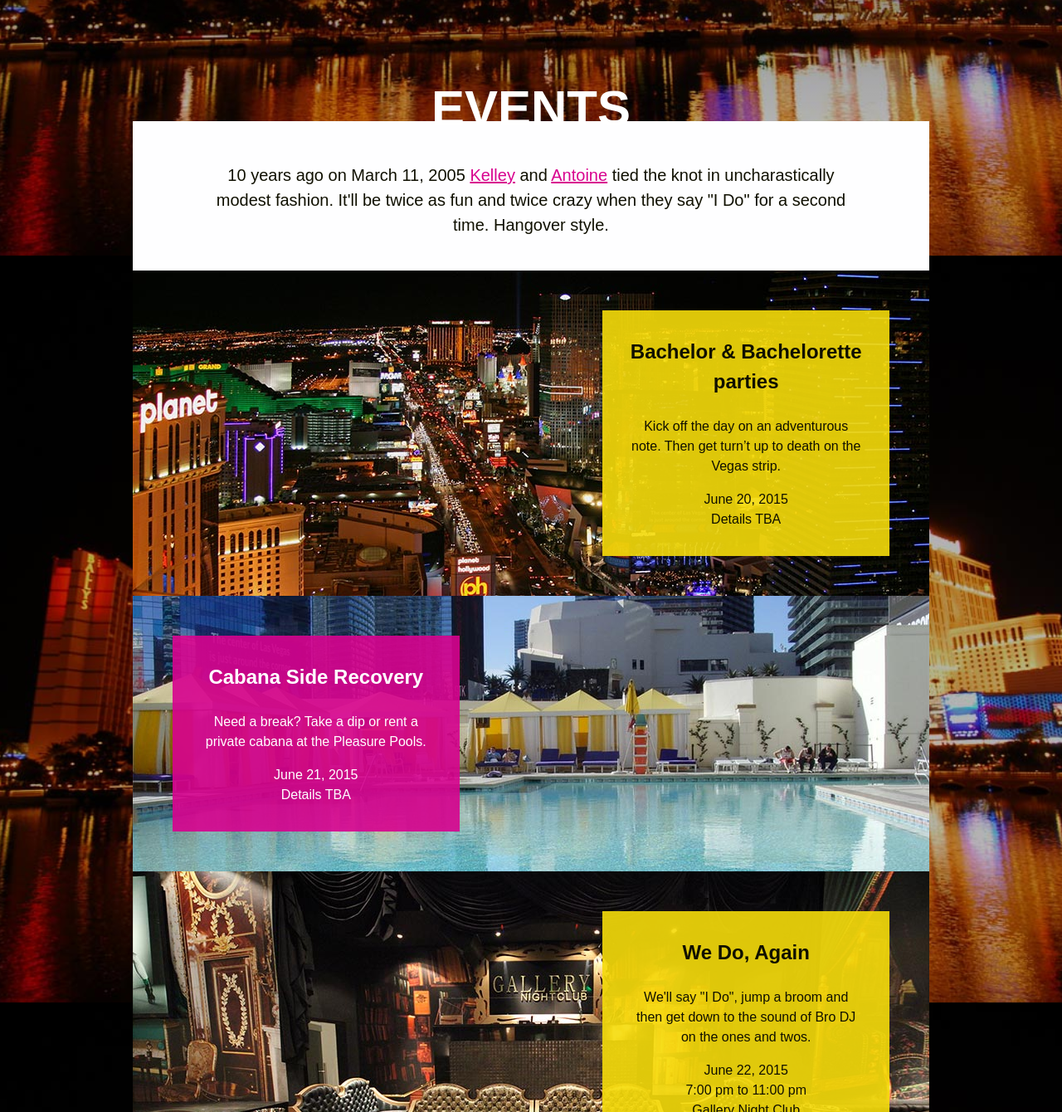
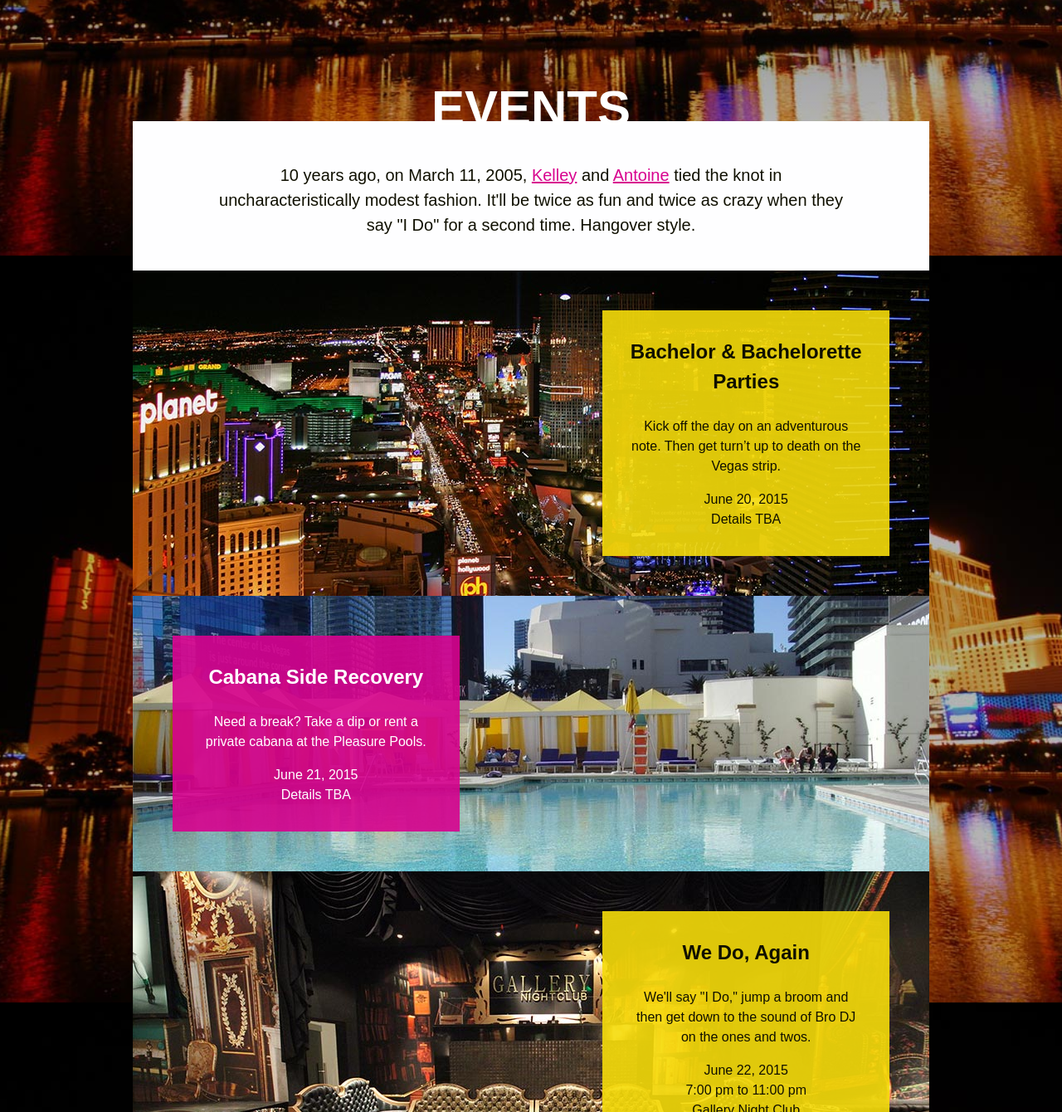
Before and after one commit to aebsr/the-do-over, a Jekyll site: the page built from index.html, in a window 1280 px wide and 1400 px high, scrolled down 532 px, cut to the strip 60-1400 px from the top of the window. Shown: the whole strip at 83% size. Built offline with Jekyll 4.4.1, drawn with Linux system fonts in a browser that asks for light colours.

Commit message:
edits and shit

```diff
--- a/_layouts/default.html
+++ b/_layouts/default.html
@@ -17,10 +17,10 @@
 
 		<article class="events">
 			<h2>Events</h2>
-			<p>10 years ago on March 11, 2005 <a href="https://twitter.com/kelleymbutler">Kelley</a> and <a href="https://twitter.com/aebsr">Antoine</a> tied the knot in uncharastically modest fashion. It'll be twice as fun and twice crazy when they say <strong>"I Do"</strong> for a second time. Hangover style.</p>
+			<p>10 years ago, on March 11, 2005, <a href="https://twitter.com/kelleymbutler">Kelley</a> and <a href="https://twitter.com/aebsr">Antoine</a> tied the knot in uncharacteristically modest fashion. It'll be twice as fun and twice as crazy when they say <strong>"I Do"</strong> for a second time. Hangover style.</p>
 			<section class="bachelor">
 				<div>
-					<h3>Bachelor &amp; Bachelorette parties</h3>
+					<h3>Bachelor &amp; Bachelorette Parties</h3>
 					<p>Kick off the day on an adventurous note. Then get turn’t up to death on the Vegas strip.</p>
 					<time datetime="2015-06-20">June 20, 2015</time><br />
 					<strong>Details TBA</strong>
@@ -37,7 +37,7 @@
 			<section class="party">
 				<div>
 					<h3>We Do, Again</h3>
-					<p>We'll say "I Do", jump a broom and then get down to the sound of Bro DJ on the ones and twos.</p>
+					<p>We'll say "I Do," jump a broom and then get down to the sound of Bro DJ on the ones and twos.</p>
 					<time datetime="2015-06-22">June 22, 2015<br />7:00 pm to 11:00 pm</time><br />
 					<strong>Gallery Night Club</strong>
 				</div>
```
